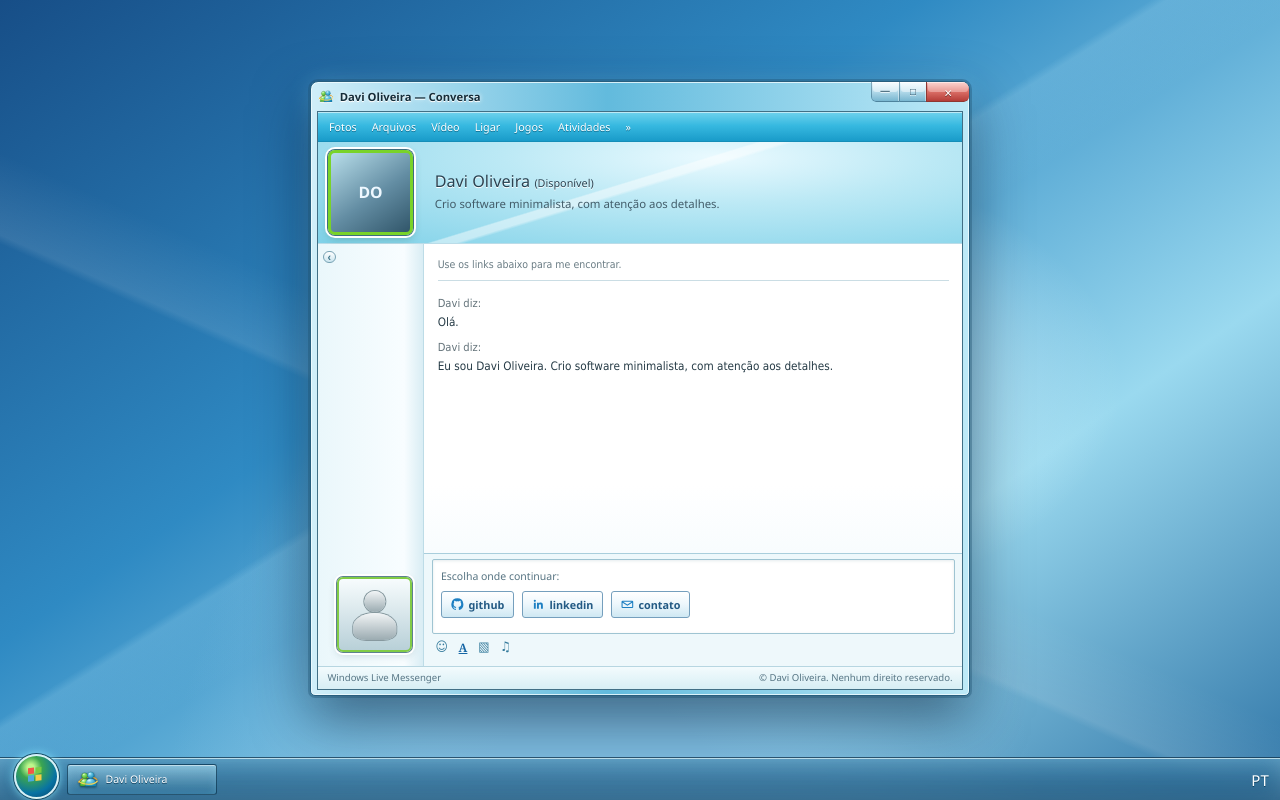
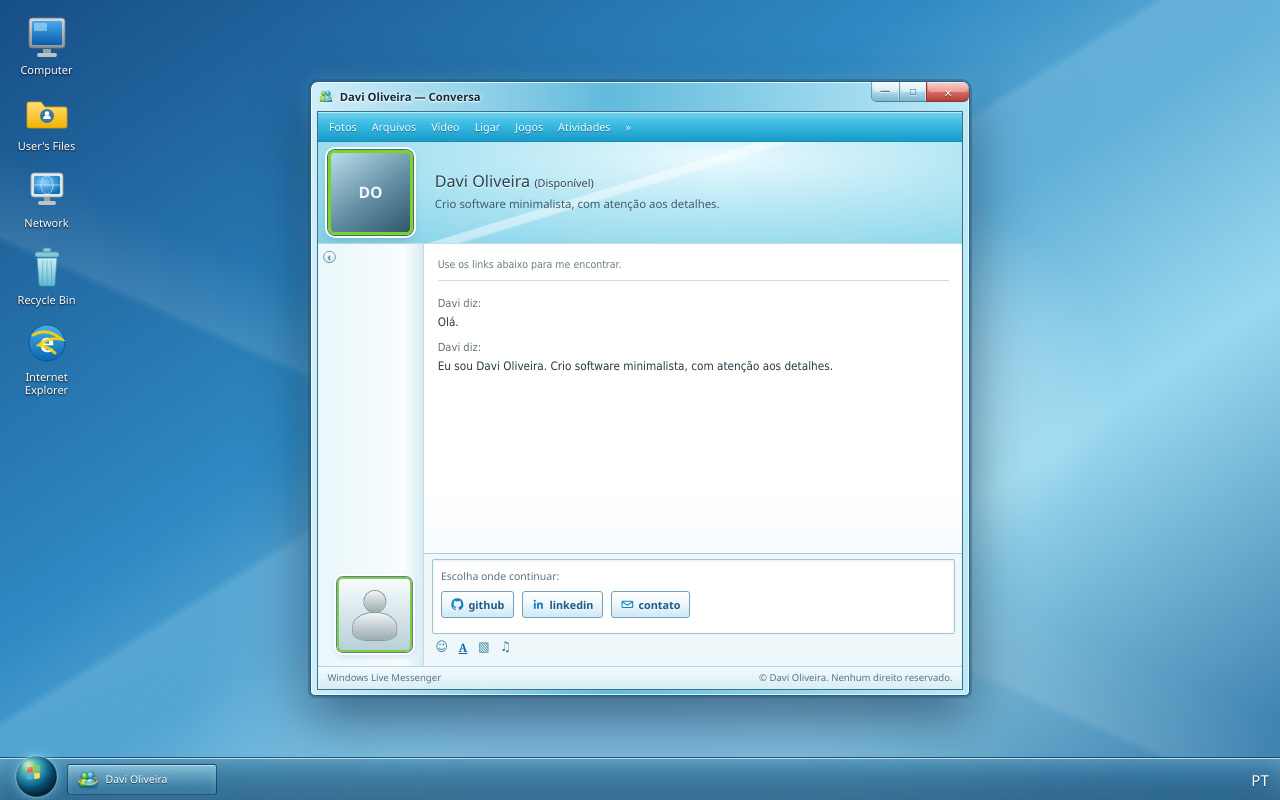
Before and after one commit to davicbtoliveira/portfolio, an Astro site: page / in a window 1280 px wide. Built offline with nearby package versions, Linux system fonts and the light colour scheme; Astro itself is replaced by a stand-in of ours; no server answers.

Commit message:
feat(home): add Windows 7 desktop icons
Render the default Windows 7 desktop shell icons (Computer, User's
Files, Network, Recycle Bin, Internet Explorer) on the home desktop
with Segoe UI labels, the classic blue selection highlight, and
click-to-select / click-background-to-deselect behavior.

```diff
--- /dev/null
+++ b/src/components/DesktopIcons.astro
@@ -0,0 +1,194 @@
+---
+const desktopIcons = [
+  { id: "computer", label: "Computer" },
+  { id: "userfiles", label: "User's Files" },
+  { id: "network", label: "Network" },
+  { id: "recyclebin", label: "Recycle Bin" },
+  { id: "ie", label: "Internet Explorer" },
+];
+---
+
+<div class="win7-desktop" data-win7-desktop aria-label="Desktop icons">
+  {
+    desktopIcons.map((icon) => (
+      <button type="button" class="desktop-icon" data-desktop-icon aria-label={icon.label}>
+        <span class="icon-glyph" aria-hidden="true">
+          {icon.id === "computer" && (
+            <svg viewBox="0 0 48 48" class="ico">
+              <defs>
+                <linearGradient id="mon-bezel" x1="0" y1="0" x2="0" y2="1">
+                  <stop offset="0" stop-color="#d3dade" />
+                  <stop offset="1" stop-color="#8b9298" />
+                </linearGradient>
+                <linearGradient id="mon-screen" x1="0" y1="0" x2="0" y2="1">
+                  <stop offset="0" stop-color="#48a9ec" />
+                  <stop offset="1" stop-color="#0b5cab" />
+                </linearGradient>
+              </defs>
+              <rect x="20" y="37" width="8" height="5" fill="#9aa1a8" />
+              <rect x="14" y="41" width="20" height="4" rx="2" fill="#bcc3c9" />
+              <rect x="6" y="6" width="36" height="30" rx="3" fill="url(#mon-bezel)" stroke="#6f757b" stroke-width="0.8" />
+              <rect x="9" y="9" width="30" height="24" rx="1.5" fill="url(#mon-screen)" />
+              <rect x="11" y="11" width="13" height="8" rx="1" fill="#cdeafb" opacity="0.5" />
+            </svg>
+          )}
+          {icon.id === "recyclebin" && (
+            <svg viewBox="0 0 48 48" class="ico">
+              <defs>
+                <linearGradient id="bin-body" x1="0" y1="0" x2="0" y2="1">
+                  <stop offset="0" stop-color="#cdeef5" />
+                  <stop offset="1" stop-color="#5fb8cf" />
+                </linearGradient>
+              </defs>
+              <rect x="12" y="10" width="24" height="5" rx="2.5" fill="#82c9da" stroke="#4390a4" stroke-width="0.6" />
+              <rect x="20" y="6" width="8" height="4" rx="2" fill="#82c9da" stroke="#4390a4" stroke-width="0.6" />
+              <path d="M14 16 h20 l-2 26 a2 2 0 0 1 -2 2 h-12 a2 2 0 0 1 -2 -2 z" fill="url(#bin-body)" stroke="#3f93a8" stroke-width="0.8" />
+              <line x1="20" y1="18" x2="19" y2="42" stroke="#3f93a8" stroke-width="0.8" opacity="0.55" />
+              <line x1="24" y1="18" x2="24" y2="42" stroke="#3f93a8" stroke-width="0.8" opacity="0.55" />
+              <line x1="28" y1="18" x2="29" y2="42" stroke="#3f93a8" stroke-width="0.8" opacity="0.55" />
+            </svg>
+          )}
+          {icon.id === "userfiles" && (
+            <svg viewBox="0 0 48 48" class="ico">
+              <defs>
+                <linearGradient id="folder" x1="0" y1="0" x2="0" y2="1">
+                  <stop offset="0" stop-color="#ffe07a" />
+                  <stop offset="1" stop-color="#f4b400" />
+                </linearGradient>
+              </defs>
+              <path d="M6 14 h12 l4 5 h20 a2 2 0 0 1 2 2 v17 a2 2 0 0 1 -2 2 H6 a2 2 0 0 1 -2 -2 V16 a2 2 0 0 1 2 -2 z" fill="url(#folder)" stroke="#d99a00" stroke-width="0.8" />
+              <circle cx="24" cy="28" r="7" fill="#2f6fb0" opacity="0.92" />
+              <circle cx="24" cy="25.5" r="2.3" fill="#fff" />
+              <path d="M20.2 31 a3.8 3.8 0 0 1 7.6 0 z" fill="#fff" />
+            </svg>
+          )}
+          {icon.id === "network" && (
+            <svg viewBox="0 0 48 48" class="ico">
+              <defs>
+                <radialGradient id="globe" cx="40%" cy="35%" r="72%">
+                  <stop offset="0" stop-color="#86d4ff" />
+                  <stop offset="1" stop-color="#0d6fb8" />
+                </radialGradient>
+              </defs>
+              <rect x="8" y="8" width="32" height="24" rx="3" fill="#e0e7eb" stroke="#9aa1a8" stroke-width="0.8" />
+              <rect x="11" y="11" width="26" height="18" rx="1.5" fill="url(#globe)" />
+              <ellipse cx="24" cy="20" rx="6" ry="9" fill="none" stroke="#fff" stroke-width="0.8" opacity="0.7" />
+              <line x1="11" y1="20" x2="37" y2="20" stroke="#fff" stroke-width="0.8" opacity="0.7" />
+              <rect x="21" y="32" width="6" height="4" fill="#9aa1a8" />
+              <rect x="15" y="36" width="18" height="4" rx="2" fill="#bcc3c9" />
+            </svg>
+          )}
+          {icon.id === "ie" && (
+            <svg viewBox="0 0 48 48" class="ico">
+              <defs>
+                <linearGradient id="ie-e" x1="0" y1="0" x2="0" y2="1">
+                  <stop offset="0" stop-color="#46aeeb" />
+                  <stop offset="1" stop-color="#0a66b0" />
+                </linearGradient>
+              </defs>
+              <circle cx="24" cy="24" r="18" fill="url(#ie-e)" stroke="#0a4f8a" stroke-width="0.8" />
+              <text x="24" y="33" font-family="Georgia, 'Times New Roman', serif" font-size="26" font-weight="700" fill="#fff" text-anchor="middle">e</text>
+              <path d="M10 16 q14 -8 28 4 q-12 -2 -22 6 q10 2 16 8" fill="none" stroke="#ffd400" stroke-width="3" stroke-linecap="round" opacity="0.9" />
+            </svg>
+          )}
+        </span>
+        <span class="desktop-icon-label">{icon.label}</span>
+      </button>
+    ))
+  }
+</div>
+
+<script is:inline>
+  const desktop = document.querySelector("[data-win7-desktop]");
+  if (desktop) {
+    const icons = Array.from(desktop.querySelectorAll("[data-desktop-icon]"));
+    const page = document.querySelector(".messenger-page");
+
+    icons.forEach((icon) => {
+      icon.addEventListener("click", (event) => {
+        event.stopPropagation();
+        const wasSelected = icon.classList.contains("selected");
+        icons.forEach((other) => other.classList.remove("selected"));
+        if (!wasSelected) icon.classList.add("selected");
+      });
+    });
+
+    page?.addEventListener("click", () => {
+      icons.forEach((other) => other.classList.remove("selected"));
+    });
+  }
+</script>
+
+<style>
+  .win7-desktop {
+    position: absolute;
+    top: 0.4rem;
+    left: 0.4rem;
+    z-index: 3;
+    display: flex;
+    flex-direction: column;
+    gap: 0.35rem;
+    padding: 0.1rem;
+  }
+
+  .desktop-icon {
+    display: flex;
+    flex-direction: column;
+    align-items: center;
+    width: 78px;
+    margin: 0;
+    padding: 4px 2px 2px;
+    border: 0;
+    border-radius: 2px;
+    background: none;
+    color: #fff;
+    font-family: "Segoe UI", Tahoma, Arial, sans-serif;
+    text-align: center;
+    cursor: pointer;
+  }
+
+  .icon-glyph {
+    display: grid;
+    place-items: center;
+    width: 48px;
+    height: 48px;
+    border-radius: 4px;
+  }
+
+  .icon-glyph .ico {
+    width: 48px;
+    height: 48px;
+    display: block;
+  }
+
+  .desktop-icon-label {
+    margin-top: 3px;
+    max-width: 74px;
+    padding: 1px 3px;
+    border-radius: 2px;
+    font-size: 11px;
+    line-height: 1.15;
+    text-shadow: 0 1px 2px rgba(0, 0, 0, 0.85);
+  }
+
+  .desktop-icon:focus-visible {
+    outline: 1px dotted #fff;
+    outline-offset: -1px;
+  }
+
+  .desktop-icon.selected .icon-glyph {
+    background: rgba(11, 65, 151, 0.55);
+    box-shadow: inset 0 0 0 1px rgba(255, 255, 255, 0.45);
+  }
+
+  .desktop-icon.selected .desktop-icon-label {
+    background: linear-gradient(#316ac5, #4a8bf0);
+    text-shadow: none;
+  }
+
+  @media (max-width: 38rem) {
+    .win7-desktop {
+      display: none;
+    }
+  }
+</style>
--- a/src/pages/index.astro
+++ b/src/pages/index.astro
@@ -1,5 +1,6 @@
 ---
 import BaseLayout from "../layouts/BaseLayout.astro";
+import DesktopIcons from "../components/DesktopIcons.astro";
 
 const name = "Davi Oliveira";
 const description = "Crio software minimalista, com atenção aos detalhes.";
@@ -13,6 +14,7 @@ const description = "Crio software minimalista, com atenção aos detalhes.";
   showChrome={false}
 >
   <div class="messenger-page">
+    <DesktopIcons />
     <section class="messenger-window" aria-label={`Conversa com ${name}`} data-i18n-attr="aria-label:windowAriaLabel" data-msn-chat>
       <header class="window-titlebar">
         <img class="msn-icon" src="/msn-messenger.svg" alt="" aria-hidden="true" data-messenger-icon />
@@ -118,7 +120,39 @@ const description = "Crio software minimalista, com atenção aos detalhes.";
     </section>
 
     <div class="win7-taskbar" aria-hidden="true">
-      <span class="start-orb"><i></i></span>
+      <span class="start-orb">
+        <svg viewBox="0 0 48 48" xmlns="http://www.w3.org/2000/svg">
+          <defs>
+            <radialGradient id="orbGrad" cx="36%" cy="28%" r="68%">
+              <stop offset="0%" stop-color="#bef28c"/>
+              <stop offset="10%" stop-color="#7cd654"/>
+              <stop offset="30%" stop-color="#35a6b0"/>
+              <stop offset="55%" stop-color="#0d7096"/>
+              <stop offset="80%" stop-color="#064565"/>
+              <stop offset="100%" stop-color="#032a3f"/>
+            </radialGradient>
+            <radialGradient id="highlightGrad" cx="28%" cy="20%" r="60%">
+              <stop offset="0%" stop-color="#ffffff" stop-opacity="0.65"/>
+              <stop offset="30%" stop-color="#ffffff" stop-opacity="0.15"/>
+              <stop offset="100%" stop-color="#ffffff" stop-opacity="0"/>
+            </radialGradient>
+            <radialGradient id="shadowGrad" cx="50%" cy="50%" r="50%">
+              <stop offset="78%" stop-color="#000000" stop-opacity="0"/>
+              <stop offset="92%" stop-color="#000000" stop-opacity="0.08"/>
+              <stop offset="100%" stop-color="#000000" stop-opacity="0.3"/>
+            </radialGradient>
+          </defs>
+          <circle cx="24" cy="24" r="22" fill="url(#orbGrad)" stroke="rgba(233,252,255,0.5)" stroke-width="1"/>
+          <circle cx="24" cy="24" r="22" fill="url(#shadowGrad)"/>
+          <g transform="translate(14, 14) skewY(-7)">
+            <rect x="0" y="0" width="6" height="6" fill="#E74B2C"/>
+            <rect x="7.5" y="0" width="6" height="6" fill="#7CC347"/>
+            <rect x="0" y="7.5" width="6" height="6" fill="#41A5DE"/>
+            <rect x="7.5" y="7.5" width="6" height="6" fill="#FDDC4C"/>
+          </g>
+          <circle cx="24" cy="24" r="22" fill="url(#highlightGrad)"/>
+        </svg>
+      </span>
       <span class="taskbar-app">
         <img class="taskbar-app__icon" src="/msn-messenger.svg" alt="" />
         <span>{name}</span>
@@ -534,8 +568,7 @@ const description = "Crio software minimalista, com atenção aos detalhes.";
   }
 
   .start-orb { position: relative; width: 3.25rem; height: 2.8rem; flex: 0 0 auto; }
-  .start-orb::before { position: absolute; top: -0.3rem; left: 0.15rem; width: 3rem; height: 3rem; box-sizing: border-box; border: 2px solid rgb(233 252 255 / 92%); border-radius: 50%; background: radial-gradient(circle at 36% 28%, #bdf78c 0 8%, #3ba550 28%, #0873a3 65%, #073f64 100%); box-shadow: 0 0 0 1px #17475f, 0 0 10px #8beaff; content: ""; }
-  .start-orb i::before { position: absolute; z-index: 1; top: 0.64rem; left: 1.12rem; width: 0.38rem; height: 0.38rem; background: #f25748; box-shadow: 0.5rem 0 #7acb45, 0 0.5rem #4ca9df, 0.5rem 0.5rem #f5ce45; content: ""; transform: skewY(-7deg); }
+.start-orb svg { position: absolute; top: -0.3rem; left: 0.15rem; width: 3rem; height: 3rem; display: block; filter: drop-shadow(0 0 6px rgb(139 234 255 / 60%)); }
 
   .taskbar-app { width: 10rem; height: 2.1rem; box-sizing: border-box; display: flex; align-items: center; gap: 0.45rem; padding: 0 0.62rem; border: 1px solid rgb(13 55 82 / 75%); border-radius: 3px; background: linear-gradient(rgb(183 229 245 / 55%), rgb(41 111 151 / 62%)); color: white; font-size: 0.7rem; text-shadow: 0 1px #174765; box-shadow: 0 1px rgb(255 255 255 / 48%) inset, 0 0 8px rgb(156 226 255 / 28%) inset; }
   .taskbar-app__icon { width: 1.45rem; height: 1.3rem; flex: 0 0 auto; filter: drop-shadow(0 1px 1px #17465b); }
```
